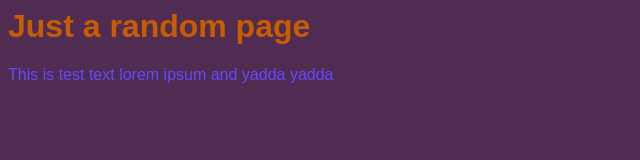
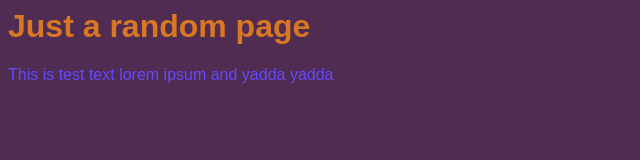
Before and after one commit to nothumanresources/coursetestpageyadayada, a plain HTML site: page index.html in a window 1280 px wide. Shown: the whole page, without its empty margins (0-640 px from the left). Drawn offline with Linux system fonts and the light colour scheme.

Commit message:
Second test on -am

```diff
--- a/style.css
+++ b/style.css
@@ -3,7 +3,7 @@ body {
     background: #502c52;
 }
 h1 {
-    color: #c85d00;
+    color: #d87823;
 }
 p {
     color: #6648ff;
```
